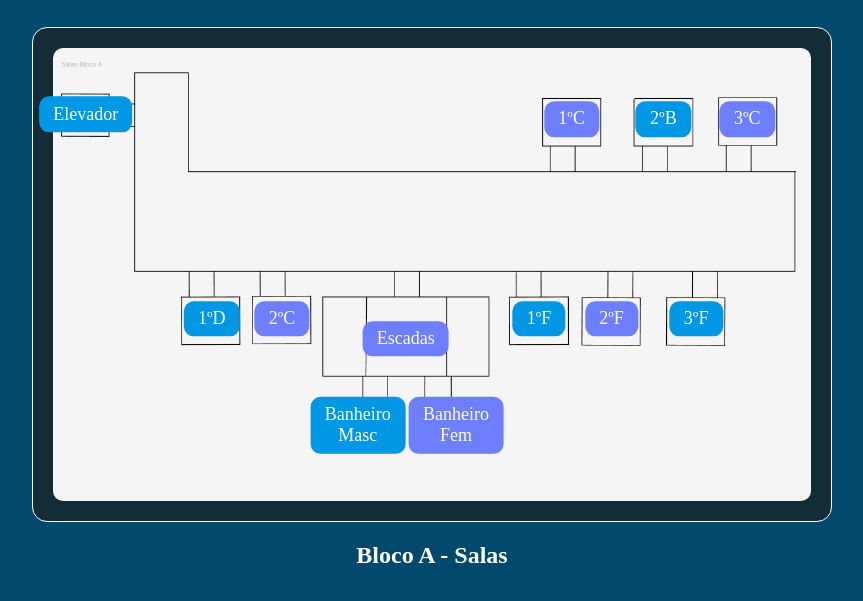
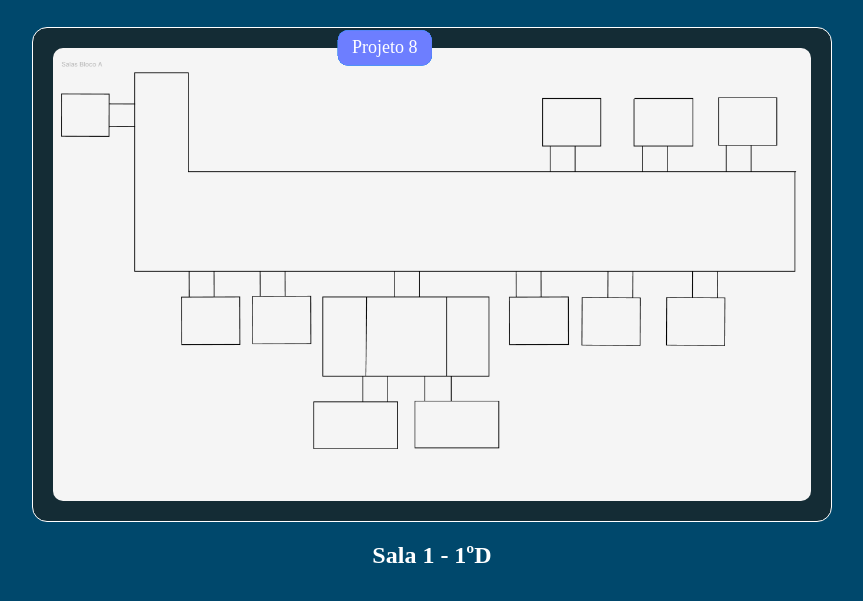
Before and after one commit to StefannySayuri/feira, a plain HTML site: page feira-main/Bloco A - Salas/salas/sala1.html in a window 1280 px wide. Shown: the part 133-734 px from the top of the page, without its empty margins (208-1071 px from the left). Drawn offline with Linux system fonts and the light colour scheme; files that its build step writes are made by us from their sources; files whose address does not match are found by name; a web font is replaced by a local one.

Commit message:
Conteúdo das novas páginas

```diff
--- a/feira-main/Bloco A - Salas/salas/sala1.html
+++ b/feira-main/Bloco A - Salas/salas/sala1.html
@@ -4,7 +4,7 @@
     <meta charset="UTF-8">
     <meta name="viewport" content="width=device-width, initial-scale=1.0">
     <link rel="stylesheet" href="estilo.css">
-    <title>Bloco A</title>
+    <title>Sala 1</title>
 </head>
 <body>
     <main>
@@ -13,21 +13,17 @@
         </header>
         <div class="container">
             <img src="../img/salasA.PNG" alt="Mapa Das Salas Do Bloco A" class="salaA">
-                <a href="#" class="elevador">Elevador</a>
-                <a href="#" class="fem cor-alt">Banheiro<br>Fem</a>
-                <a href="#" class="masc">Banheiro<br>Masc</a>
-                <a href="#" class="escadas cor-alt">Escadas</a>
-                <a href="#" class="sala1">1ºD</a>
-                <a href="#" class="sala2 cor-alt">2ºC</a>
-                <a href="#" class="sala3">1ºF</a>
-                <a href="#" class="sala4 cor-alt">2ºF</a>
-                <a href="#" class="sala5">3ºF</a>
-                <a href="#" class="sala6 cor-alt">3ºC</a>
-                <a href="#" class="sala7">2ºB</a>
-                <a href="#" class="sala8 cor-alt">1ºC</a>
+                <a href="#" class="proj1">Projeto 1</a>
+                <a href="#" class="pro2 cor-alt">Projeto 2</a>
+                <a href="#" class="proj3">Projeto 3</a>
+                <a href="#" class="proj4 cor-alt">Projeto 4</a>
+                <a href="#" class="proj5">Projeto 5</a>
+                <a href="#" class="proj6 cor-alt">Projeto 6</a>
+                <a href="#" class="proj7">Projeto 7</a>
+                <a href="#" class="proj8 cor-alt">Projeto 8</a>
             </div>
             <div>
-                <h2>Bloco A - Salas</h2>
+                <h2>Sala 1 - 1ºD</h2>
             </div>
         </div>
     </main>
```
Also changed, not shown: feira-main/Bloco A - Salas/salas/sala2.html (+10 -14 lines), feira-main/Bloco A - Salas/salas/sala3.html (+10 -14 lines), feira-main/Bloco A - Salas/salas/sala4.html (+10 -14 lines), feira-main/Bloco A - Salas/salas/sala5.html (+7 -14 lines), feira-main/Bloco A - Salas/salas/sala6.html (+10 -14 lines), feira-main/Bloco A - Salas/salas/sala7.html (+10 -14 lines), feira-main/Bloco A - Salas/salas/sala8.html (+10 -14 lines).
